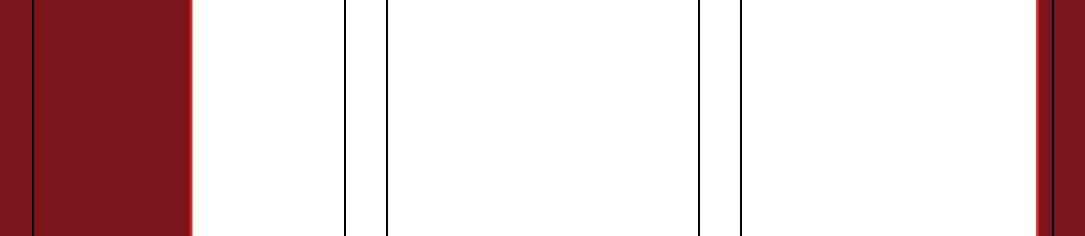
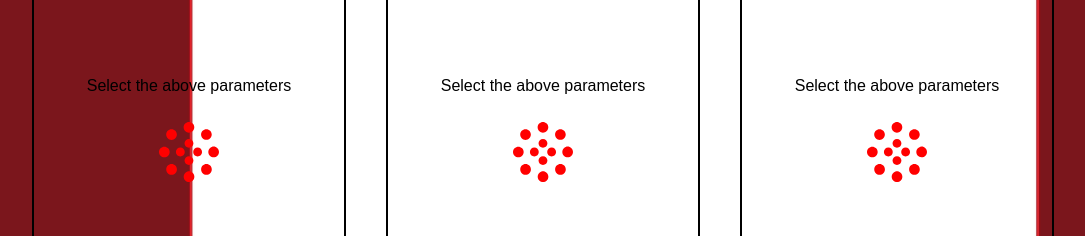
Before and after one commit to Haibhailie/ScheduleDifficultyCalculator, a React (Create React App) app in the folder course_calculator/: page / in a window 1280 px wide. Both pictures are taken after a click on the button "Add Course". Shown: the part 408-644 px from the top of the page, without its empty margins (97-1182 px from the left). Built offline with nearby package versions, Linux system fonts and the light colour scheme; no server answers.

Commit message:
Added refresh all and loading

```diff
--- a/course_calculator/package.json
+++ b/course_calculator/package.json
@@ -18,6 +18,7 @@
     "react-dom": "^17.0.2",
     "react-dropdown": "^1.9.2",
     "react-dropdown-select": "^4.7.4",
+    "react-loader-spinner": "^4.0.0",
     "react-scripts": "4.0.3",
     "react-table": "^7.7.0",
     "react-vis": "^1.11.7",
--- a/course_calculator/src/App.tsx
+++ b/course_calculator/src/App.tsx
@@ -14,10 +14,15 @@ import titleImage from "./images/title.jpg";
 import { GlobalStyle } from "./App.styles";
 import { Button } from "react-bootstrap";
 import { OverallDifficultyCard } from "./components/OverallDifficulty";
+import { LoadingComp } from "./components/LoadingComp";
 
 function useForceUpdate() {
   const [value, setValue] = useState(0); // integer state
   return () => setValue((value) => value + 1); // update the state to force render
+}
+
+function refreshPage() {
+  window.location.reload(false);
 }
 
 const App = () => {
@@ -175,6 +180,24 @@ const App = () => {
                   ></OverallDifficultyCard>
                 </div>
               </div>
+              <Button
+                style={{
+                  backgroundColor: "white",
+                  borderRadius: 8,
+                  height: 60,
+                  width: 100,
+                  marginTop: 30,
+                  marginLeft: 500,
+                  color: "white",
+                  fontWeight: "bold",
+                  background: "red",
+                }}
+                onClick={() => {
+                  refreshPage();
+                }}
+              >
+                Refresh All
+              </Button>
             </>
           ) : (
             <>
--- a/course_calculator/src/components/CourseCard.tsx
+++ b/course_calculator/src/components/CourseCard.tsx
@@ -12,6 +12,8 @@ import Dropdown from "react-dropdown";
 import { useEffect } from "react";
 import { Button } from "react-bootstrap";
 import { DifficultyCard } from "./DifficultyCard";
+
+import { LoadingComp } from "./LoadingComp";
 
 interface courseCardProps {
   year: string;
@@ -41,6 +43,7 @@ const CourseCard = (props: courseCardProps) => {
   const [difficultyVisible, setDifficultyVisible] = useState<boolean>(false);
   const [resetFields, setResetFields] = useState<boolean>();
   const [submitCourseButton, setSubmitCourseButton] = useState<boolean>();
+  const [isLoading, setLoading] = useState<boolean>(true);
 
   useEffect(() => {
     setSelectedDepartment("");
@@ -116,10 +119,14 @@ const CourseCard = (props: courseCardProps) => {
       dep: String,
       course: String
     ) => {
-      const sectionFetch = await fetchSections(year, term, dep, course);
       let labels: string[] = [];
-      for (let section of sectionFetch) {
-        labels.push(section.text);
+      try {
+        const sectionFetch = await fetchSections(year, term, dep, course);
+        for (let section of sectionFetch) {
+          labels.push(section.text);
+        }
+      } catch {
+        labels = ["SECTIONS NOT FOUND"];
       }
       return labels;
     };
@@ -167,8 +174,8 @@ const CourseCard = (props: courseCardProps) => {
         );
       })
       .finally(() => {
-        timeDelay();
         props.updateParent();
+        setLoading(false);
       });
   }, [difficultyVisible]);
 
@@ -189,10 +196,6 @@ const CourseCard = (props: courseCardProps) => {
     rmpscore: 0,
     rmpdifficulty: 0,
     cddifficulty: 0,
-  };
-
-  const timeDelay = async () => {
-    await timeout(1000);
   };
 
   return (
@@ -217,21 +220,18 @@ const CourseCard = (props: courseCardProps) => {
           onChange={(e) => setSelectedDepartment(e.value)}
           placeholder="Select a department:"
         />
-
         <Dropdown
           disabled={courseDropdownDisabled}
           options={courseLabels}
           onChange={(e) => setCourse(e.value)}
           placeholder="Select a course:"
         />
-
         <Dropdown
           disabled={sectionDropdownDisabled}
           options={sectionLabels}
           onChange={(e) => setSection(e.value)}
           placeholder="Select a section:"
         />
-
         <Button
           style={{
             backgroundColor: "white",
@@ -255,7 +255,23 @@ const CourseCard = (props: courseCardProps) => {
             score={difficultyScore ? difficultyScore : defaultDifficultyScore}
           ></DifficultyCard>
         ) : (
-          <></>
+          <div
+            style={{
+              display: "flex",
+              marginTop: 100,
+              alignContent: "center",
+              alignItems: "center",
+              justifyContent: "center",
+              flexDirection: "column",
+            }}
+          >
+            <text
+              style={{ padding: 7, justifyContent: "center", marginBottom: 20 }}
+            >
+              Select the above parameters
+            </text>
+            <LoadingComp />
+          </div>
         )}
         {difficultyVisible ? (
           <Button
--- /dev/null
+++ b/course_calculator/src/components/LoadingComp.tsx
@@ -0,0 +1,12 @@
+import * as React from "react";
+import { Component } from "react";
+import Loader from "react-loader-spinner";
+import "react-loader-spinner/dist/loader/css/react-spinner-loader.css";
+
+export const LoadingComp = () => {
+  return (
+    <div>
+      <Loader type="Circles" color="red" height={60} width={60} />
+    </div>
+  );
+};
--- a/course_calculator/src/components/OverallDifficulty.tsx
+++ b/course_calculator/src/components/OverallDifficulty.tsx
@@ -36,17 +36,17 @@ const calculateOverallDifficulty = (courses: DifficultyScore[]) => {
     if (presentCourse.overallDifficulty == 0) {
       localExpectedWorkload = localExpectedWorkload + 0;
     } else if (presentCourse.overallDifficulty < 10) {
+      localExpectedWorkload = localExpectedWorkload + 4;
+    } else if (presentCourse.overallDifficulty < 15) {
+      localExpectedWorkload = localExpectedWorkload + 6;
+    } else if (presentCourse.overallDifficulty < 20) {
       localExpectedWorkload = localExpectedWorkload + 8;
-    } else if (presentCourse.overallDifficulty < 15) {
+    } else if (presentCourse.overallDifficulty < 20) {
       localExpectedWorkload = localExpectedWorkload + 12;
-    } else if (presentCourse.overallDifficulty < 20) {
+    } else if (presentCourse.overallDifficulty < 25) {
+      localExpectedWorkload = localExpectedWorkload + 14;
+    } else if (presentCourse.overallDifficulty < 30) {
       localExpectedWorkload = localExpectedWorkload + 16;
-    } else if (presentCourse.overallDifficulty < 20) {
-      localExpectedWorkload = localExpectedWorkload + 16;
-    } else if (presentCourse.overallDifficulty < 25) {
-      localExpectedWorkload = localExpectedWorkload + 20;
-    } else if (presentCourse.overallDifficulty < 30) {
-      localExpectedWorkload = localExpectedWorkload + 24;
     }
   }
   let calculatedOverallDifficulty: OverallDifficulty = {
@@ -105,7 +105,7 @@ export const OverallDifficultyCard = (props: OverallDifficultyProps) => {
             alignContent: "center",
             alignItems: "center",
             justifyContent: "flex-start",
-            height: 350,
+            height: 320,
             width: 650,
             paddingTop: 20,
             paddingRight: 30,
@@ -146,21 +146,6 @@ export const OverallDifficultyCard = (props: OverallDifficultyProps) => {
               color: "white",
               background: "red",
             }}
-            onClick={forceUpdate}
-          >
-            Refresh
-          </Button>
-
-          <Button
-            style={{
-              backgroundColor: "white",
-              borderRadius: 8,
-              height: 40,
-              width: 80,
-              marginTop: 10,
-              color: "white",
-              background: "grey",
-            }}
             onClick={() => {
               setShowDifficultyCard(false);
             }}
```
Also changed, not shown: 1 other file (tests, documents, lock files or other folders).
